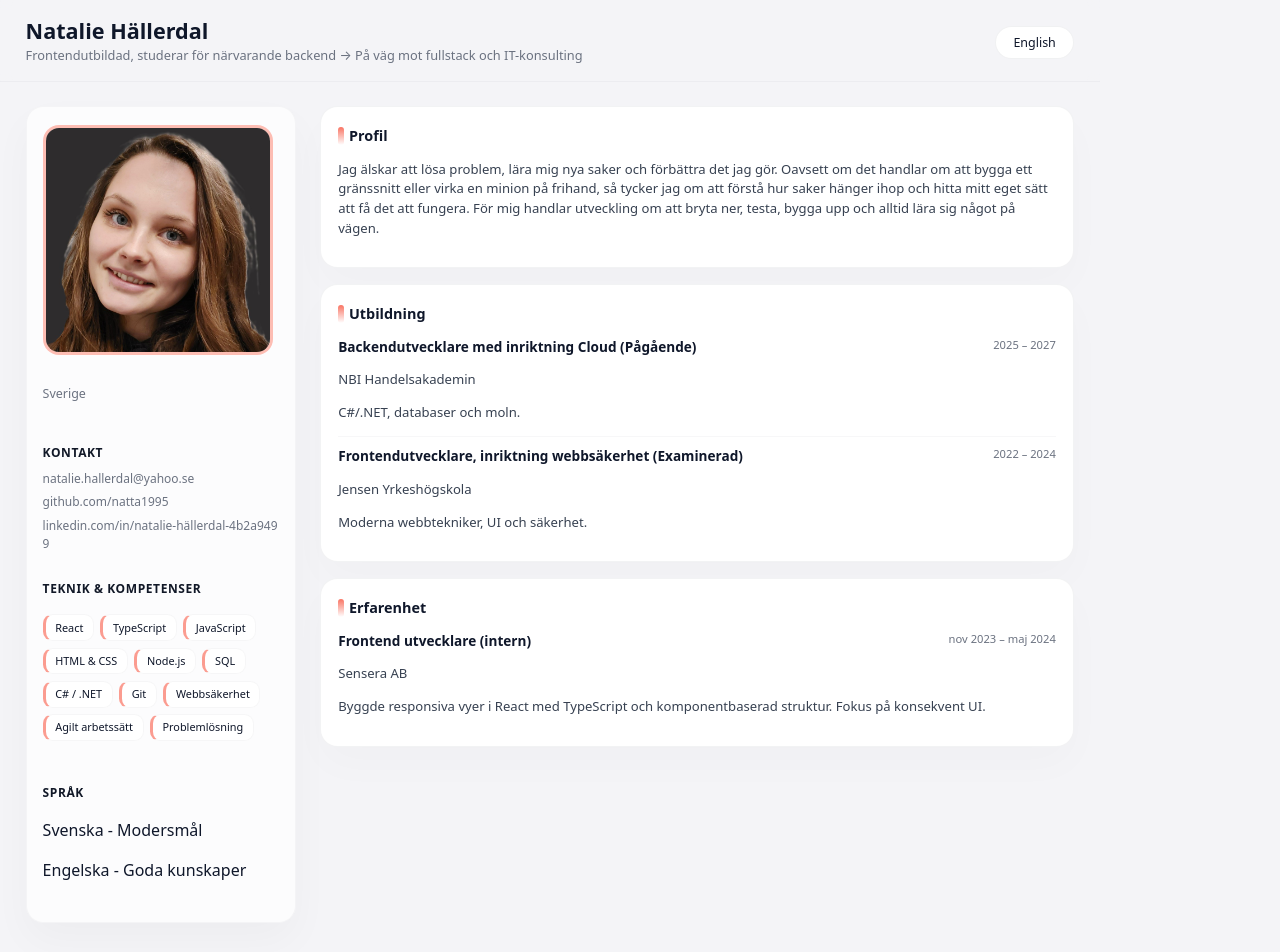
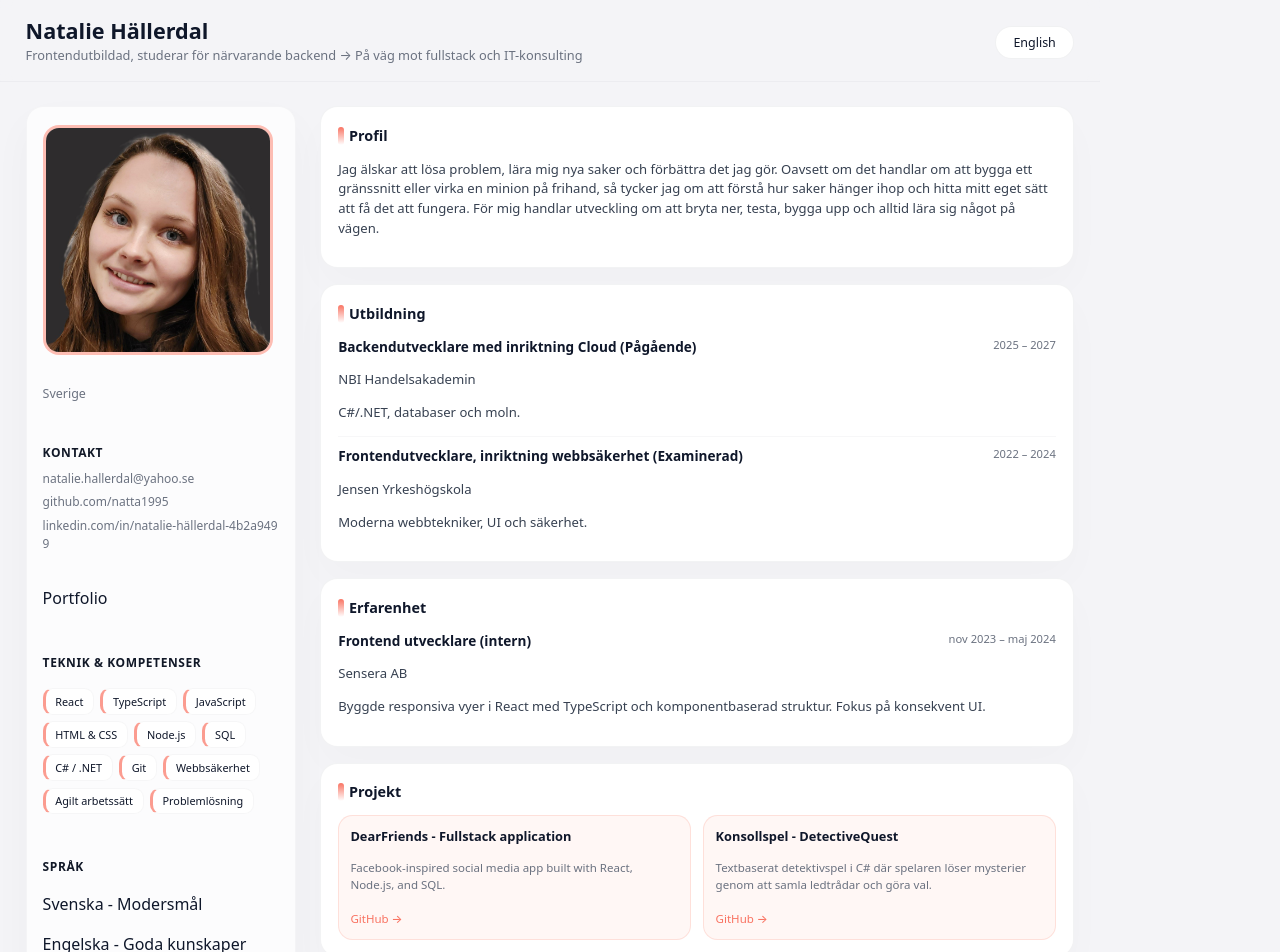
Before and after one commit to natta1995/myCV, a React (Vite) app: page / in a window 1280 px wide. Shown: the top 952 px of the page. Built offline with nearby package versions, Linux system fonts and the light colour scheme.

Commit message:
portfolio

```diff
--- a/src/App.jsx
+++ b/src/App.jsx
@@ -48,6 +48,13 @@ export default function App() {
               <a href={t.contact.linkedin} target="_blank" rel="noreferrer">
                 linkedin.com/in/natalie-hällerdal-4b2a9499
               </a>
+            </div>
+          </div>
+
+            <div className="section">
+
+            <div className="contact-list">
+             <p>Portfolio</p>
             </div>
           </div>
 
@@ -105,7 +112,7 @@ export default function App() {
           </section>
 
 
-          {/* <section className="card">
+          { <section className="card">
             <h2>{t.projectsTitle}</h2>
             <div className="projects">
               {t.projects.map((p, i) => (
@@ -118,7 +125,7 @@ export default function App() {
                 </article>
               ))}
             </div>
-          </section> */}
+          </section> }
         </main>
       </div>
     </div>
--- a/src/content/content.js
+++ b/src/content/content.js
@@ -39,13 +39,13 @@ const content = {
     ],
     projects: [
       {
-        title: "React-komponentbibliotek (dummy)",
-        text: "Återanvändbara UI-komponenter med konsekvent styling.",
+        title: "DearFriends - Fullstack application",
+        text: "Facebook-inspired social media app built with React, Node.js, and SQL.",
         link: "https://github.com/natta1995"
       },
       {
-        title: "Fullstack-demo (dummy)",
-        text: "React-frontend tillsammans med enkel Node.js/SQL-backend.",
+        title: "Konsollspel - DetectiveQuest",
+        text: "Textbaserat detektivspel i C# där spelaren löser mysterier genom att samla ledtrådar och göra val.",
         link: "https://github.com/natta1995"
       }
     ],
@@ -108,13 +108,13 @@ const content = {
     ],
     projects: [
     {
-        title: "React component library (dummy)",
-        text: "Reusable UI components with consistent styling.",
+      title: "DearFriends - Fullstack Application",
+      text: "A Facebook-inspired social media application built with React, Node.js, and SQL.",
       link: "https://github.com/natta1995"
     },
     {
-        title: "Fullstack demo (dummy)",
-        text: "React frontend + simple Node.js/SQL backend.",
+      title: "Console Game - DetectiveQuest",
+      text: "A text-based detective game built in C#, where the player solves mysteries by collecting clues and making decisions.",
       link: "https://github.com/natta1995"
     }
     ],
```
Lines whose indentation alone changed are shown as unchanged.
